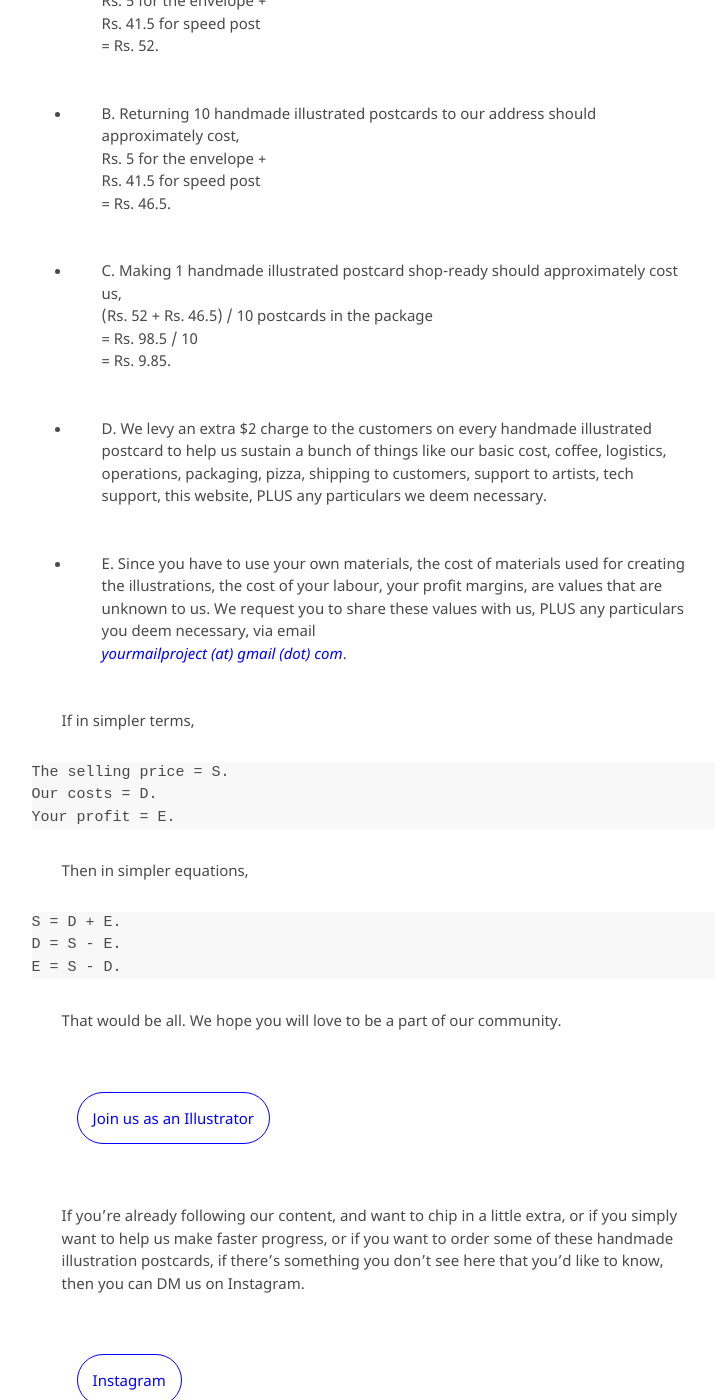
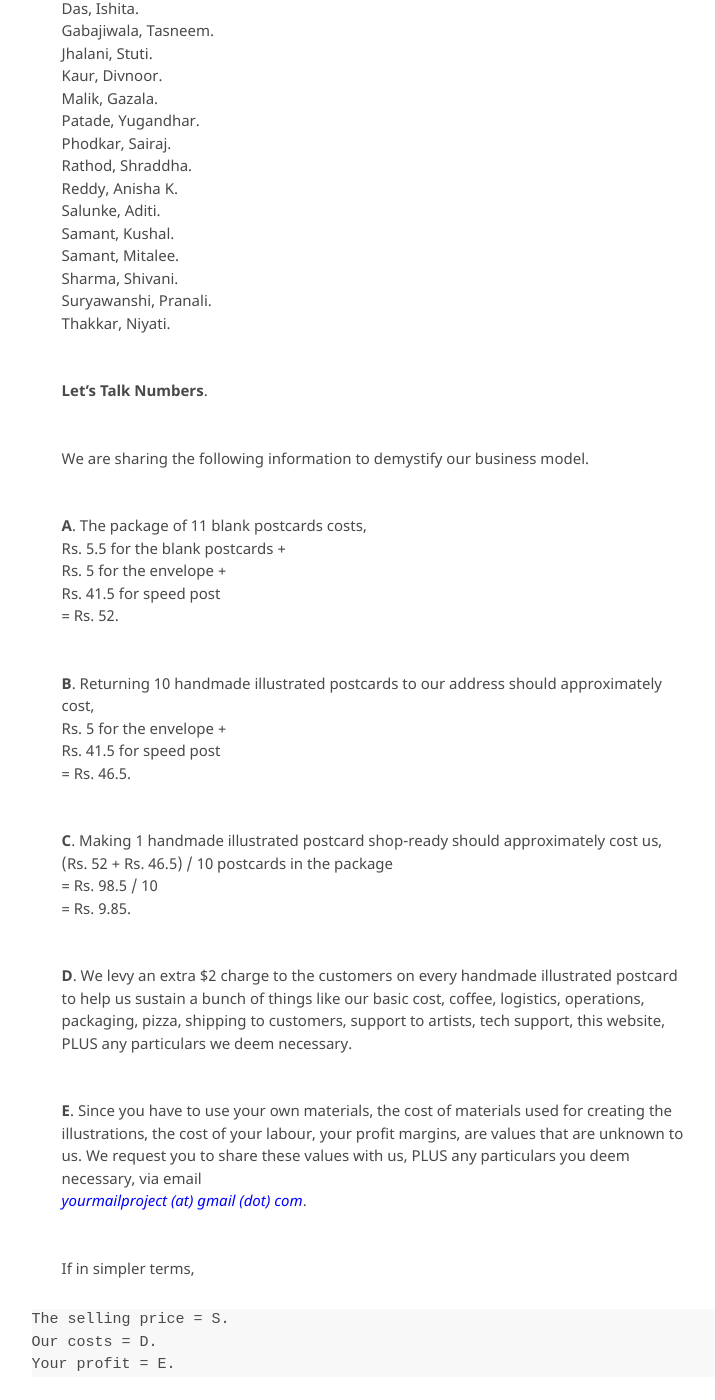
Before and after one commit to kvshvlin/yourmailproject, a Jekyll site: the page built from forartists.md, in a window 1280 px wide and 1400 px high, scrolled down 2696 px. Shown: the whole window, without its empty margins (366-1081 px from the left). Built offline with Jekyll 4.4.1, drawn with Linux system fonts in a browser that asks for light colours; our own code applies the rules of GitHub Pages for plain Markdown files; some of the changed text lies outside the part shown.

Commit message:
Update forartists.md

```diff
--- a/forartists.md
+++ b/forartists.md
@@ -16,32 +16,46 @@
 **Your Role As An Illustrator**.
 
 Once you receive this package, you can go all in! Unleash your creativity.
-- Ideally by testing 1 postcard with your materials to see.
-- We would love to see you illustrate 10 postcards in a month.
-- And yes! In your own unique way, whatever you may think that means: Do with anything you want, feel free to doodle, draw, sketch, or paint, or whatever you think of, as art.
-- If you want us to repost, tag, and share your work in progress images with the collective then use this hashtag '#yourmailproject' on Instagram whenever relevant.
+
+Ideally by testing 1 postcard with your materials to see.
+
+We would love to see you illustrate 10 postcards in a month.
+
+And yes! In your own unique way, whatever you may think that means: Do with anything you want, feel free to doodle, draw, sketch, or paint, or whatever you think of, as art.
+
+If you want us to repost, tag, and share your work in progress images with the collective then use this hashtag '#yourmailproject' on Instagram whenever relevant.
 
 **Dead-line**.
 
 We have one deadline only.
-- We have this because otherwise everyone procrastinates, including us.
-- You need to complete illustrating the blank postcards in a month from the day you receive it.
-- It would be better if you can complete your submission as soon as possible.
+
+We have this because otherwise everyone procrastinates, including us.
+
+You need to complete illustrating the blank postcards in a month from the day you receive it.
+
+It would be better if you can complete your submission as soon as possible.
 
 **Post-production**.
 
 Once you finish creating your handmade illustrated postcards, send them to us. When your part ends, is when ours has begun!
-- We will collect your handmade illustrated postcards, and photograph it.
-- We will showcase it on Instagram, also tag you for exposure and publicity.
-- We handle everyone's complaints, inventory, packaging, return orders, and shipping.
-- So that you can meditate away and lose yourself in spellbound creativity.
+
+We will collect your handmade illustrated postcards, and photograph it.
+
+We will showcase it on Instagram, also tag you for exposure and publicity.
+
+We handle everyone's complaints, inventory, packaging, return orders, and shipping.
+
+So that you can meditate away and lose yourself in spellbound creativity.
 
 **Here's Some Fineprint In Bold Text**.
 
 Please note that we do not guarantee that your handmade illustrated postcards will sell, but we do our best to give it exposure instead.
-- You control if it’s still available for sale, but we can only return your handmade illustrated postcards to you if it’s not sold.
-- We will pay your profit, only after your handmade illustrated postcard sells.
-- Remember, we handle, respect, think of, and treat your work as we would when ‘All copyrights are reserved by the original author’.
+
+You control if it’s still available for sale, but we can only return your handmade illustrated postcards to you if it’s not sold.
+
+We will pay your profit, only after your handmade illustrated postcard sells.
+
+Remember, we handle, respect, think of, and treat your work as we would when ‘All copyrights are reserved by the original author’.
 
 **Artists**.
 
@@ -69,25 +83,25 @@
 
 We are sharing the following information to demystify our business model.
 
-- A. The package of 11 blank postcards costs,
+**A**. The package of 11 blank postcards costs,
 Rs. 5.5 for the blank postcards +
 Rs. 5 for the envelope +
 Rs. 41.5 for speed post
 = Rs. 52.
 
-- B. Returning 10 handmade illustrated postcards to our address should approximately cost,
+**B**. Returning 10 handmade illustrated postcards to our address should approximately cost,
 Rs. 5 for the envelope +
 Rs. 41.5 for speed post
 = Rs. 46.5.
 
-- C. Making 1 handmade illustrated postcard shop-ready should approximately cost us,
+**C**. Making 1 handmade illustrated postcard shop-ready should approximately cost us,
 (Rs. 52 + Rs. 46.5) / 10 postcards in the package
 = Rs. 98.5 / 10
 = Rs. 9.85.
 
-- D. We levy an extra $2 charge to the customers on every handmade illustrated postcard to help us sustain a bunch of things like our basic cost, coffee, logistics, operations, packaging, pizza, shipping to customers, support to artists, tech support, this website, PLUS any particulars we deem necessary.
+**D**. We levy an extra $2 charge to the customers on every handmade illustrated postcard to help us sustain a bunch of things like our basic cost, coffee, logistics, operations, packaging, pizza, shipping to customers, support to artists, tech support, this website, PLUS any particulars we deem necessary.
 
-- E. Since you have to use your own materials, the cost of materials used for creating the illustrations, the cost of your labour, your profit margins, are values that are unknown to us. We request you to share these values with us, PLUS any particulars you deem necessary, via email
+**E**. Since you have to use your own materials, the cost of materials used for creating the illustrations, the cost of your labour, your profit margins, are values that are unknown to us. We request you to share these values with us, PLUS any particulars you deem necessary, via email
 [_yourmailproject (at) gmail (dot) com_](mailto:yourmailproject@gmail.com).
 
 If in simpler terms,
@@ -116,7 +130,7 @@
 
 <div class="roadmap-spacer-2"></div>
 
-If you’re already following our content, and want to chip in a little extra, or if you simply want to help us make faster progress, or if you want to order some of these handmade illustration postcards, if there’s something you don’t see here that you’d like to know, then you can DM us on Instagram.
+If you’re already following our content, and want to chip in a little extra, or if you simply want to help us make faster progress, or if you would like to purchase a handmade illustrated postcard, or if there’s something you don’t see here that you’d like to know, then you can DM us on Instagram.
 
 <div class="roadmap-spacer-1"></div>
 
```
